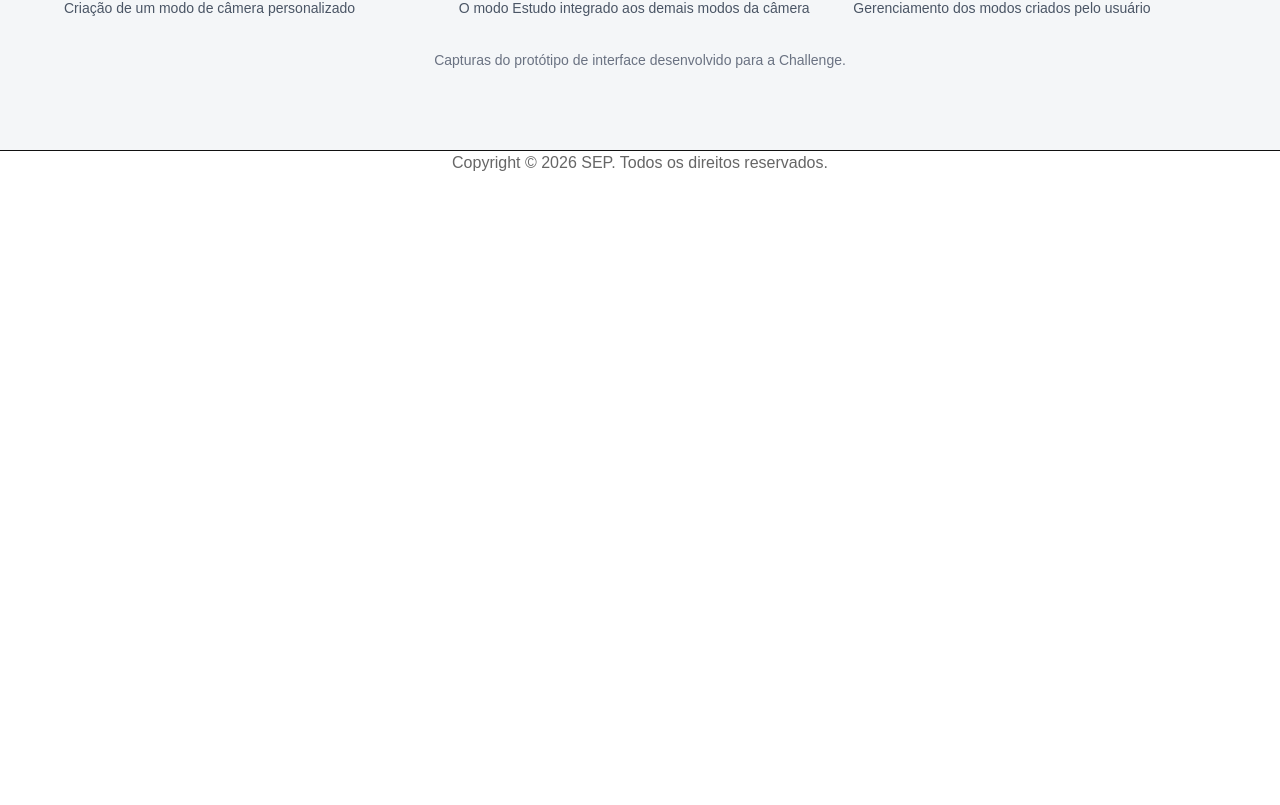
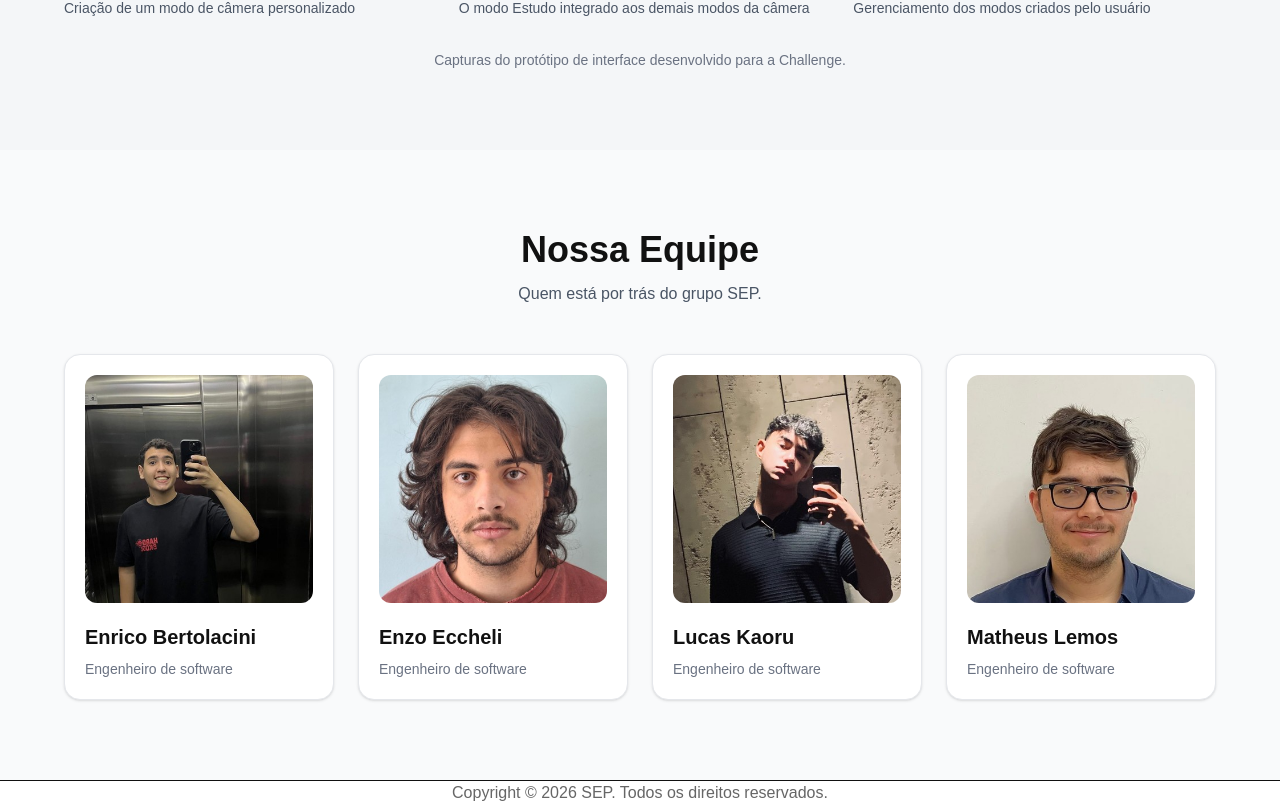
Before and after one commit to lucasknohara/SEP, a React (Vite) app: page /landing in a window 1280 px wide. Shown: the part 2815-3620 px from the top of the page. Before the commit the page ends 2990 px from the top, so only its background shows below. Built offline with nearby package versions, Linux system fonts and the light colour scheme.

Commit message:
feat: criando seção de time

```diff
--- /dev/null
+++ b/src/components/LandingPage/Team/Team.jsx
@@ -0,0 +1,78 @@
+import enrico from "../../../assets/equipe-enrico.jpg";
+import enzo from "../../../assets/equipe-enzo.jpg";
+import lucas from "../../../assets/equipe-kaoru.jpg";
+import matheus from "../../../assets/equipe-matheus.jpg";
+
+function Team() {
+
+    const integrantes = [
+        {
+            nome: "Enrico Bertolacini",
+            funcao: "Engenheiro de software",
+            imagem: `${enrico}`
+        },
+        {
+            nome: "Enzo Eccheli",
+            funcao: "Engenheiro de software",
+            imagem: `${enzo}`
+        },
+        {
+            nome: "Lucas Kaoru",
+            funcao: "Engenheiro de software",
+            imagem: `${lucas}`
+        },
+        {
+            nome: "Matheus Lemos",
+            funcao: "Engenheiro de software",
+            imagem: `${matheus}`
+        }
+    ];
+
+    return (
+        <section
+            id="equipe"
+            className="w-full bg-gray-50 px-6 py-20 md:px-10 lg:px-16"
+        >
+            <div className="mx-auto max-w-7xl">
+
+                <div className="mb-12 text-center">
+                    <h1 className="text-3xl font-bold md:text-4xl">
+                        Nossa Equipe
+                    </h1>
+
+                    <p className="mt-3 text-gray-600">
+                        Quem está por trás do grupo SEP.
+                    </p>
+                </div>
+
+                <div className="grid grid-cols-1 gap-6 sm:grid-cols-2 lg:grid-cols-4">
+
+                    {integrantes.map((integrante) => (
+                        <article
+                            key={integrante.nome}
+                            className="rounded-2xl border border-gray-200 bg-white p-5 shadow-sm"
+                        >
+                            <img
+                                src={integrante.imagem}
+                                alt={`Foto de ${integrante.nome}`}
+                                className="mx-auto aspect-square w-full rounded-xl object-cover"
+                            />
+
+                            <h2 className="mt-5 text-xl font-semibold">
+                                {integrante.nome}
+                            </h2>
+
+                            <p className="mt-2 text-sm text-gray-500">
+                                {integrante.funcao}
+                            </p>
+                        </article>
+                    ))}
+
+                </div>
+
+            </div>
+        </section>
+    );
+}
+
+export default Team;
--- a/src/pages/LangingPage/LandingPage.jsx
+++ b/src/pages/LangingPage/LandingPage.jsx
@@ -3,6 +3,7 @@ import HeaderLanding from "../../components/LandingPage/Header/Header.jsx";
 import Solution from "../../components/LandingPage/Solution/Solution.jsx";
 import TargetAudience from "../../components/LandingPage/TargetAudience/TargetAudience.jsx";
 import Gallery from "../../components/LandingPage/Gallery/Gallery.jsx";
+import Team from "../../components/LandingPage/Team/Team.jsx";
 
 function LandingPage() {
     return (
@@ -12,6 +13,7 @@ function LandingPage() {
             <Solution />
             <TargetAudience />
             <Gallery />
+            <Team />
         </section>
     );
 }
```
